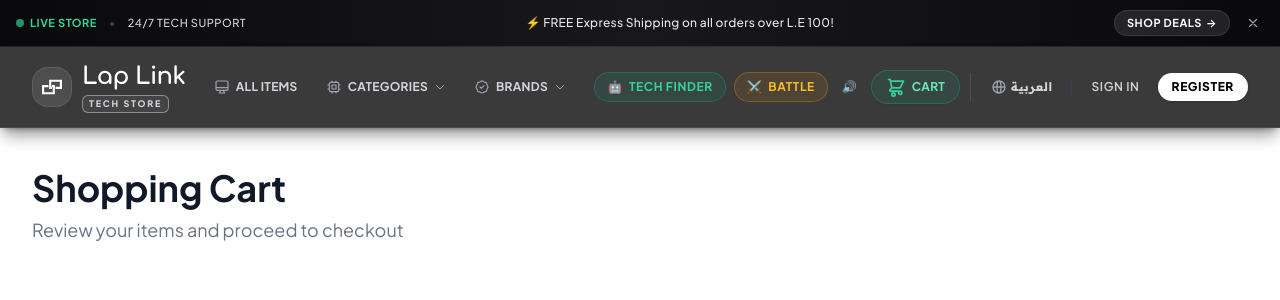
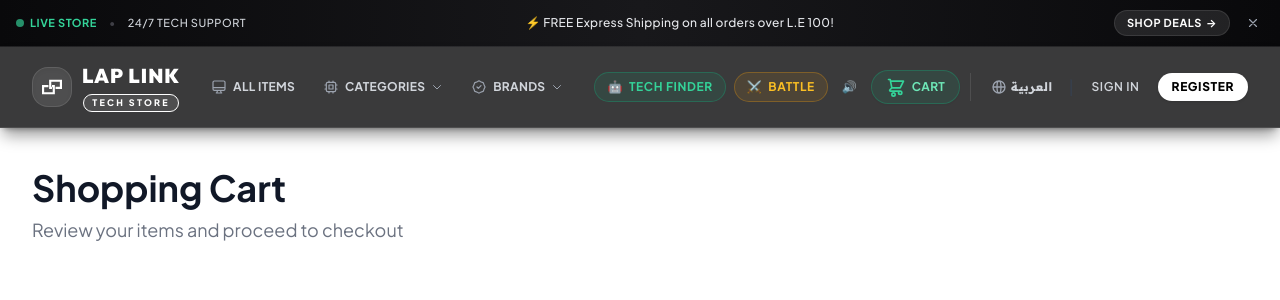
Before and after one commit to OmarAli4/laplink, a Django app: page /en/cart/ in a window 1280 px wide. Shown: the top 300 px of the page. Run offline with Django 5.2, Linux system fonts and the light colour scheme; data that the repository does not hold is empty; parts of the project's set-up code (start-up, migrations or seed data) failed here and were passed over; some libraries are stand-ins or nearby versions.

Commit message:
Center bright white TECH STORE slogan badge and style LAP LINK in modern uppercase bold typography

```diff
--- a/shop/templates/shop/partials/navbar.html
+++ b/shop/templates/shop/partials/navbar.html
@@ -14,11 +14,11 @@
                             <path d="M 70 60 L 60 60 L 60 20 L 120 20 L 120 60 L 90 60" />
                         </svg>
                     </div>
-                    <div class="flex flex-col items-start shrink-0 justify-center leading-tight gap-0.5">
-                        <span class="font-cute text-white text-xl sm:text-2xl font-black tracking-tight group-hover:opacity-90 transition-opacity shrink-0">
-                            Lap Link
+                    <div class="flex flex-col items-center justify-center shrink-0 leading-tight gap-1">
+                        <span class="font-display text-white text-lg sm:text-xl font-black tracking-wider uppercase group-hover:opacity-90 transition-opacity shrink-0">
+                            LAP LINK
                         </span>
-                        <span class="inline-flex items-center px-1.5 py-0.5 text-[8px] sm:text-[9px] font-extrabold uppercase tracking-[0.2em] text-gray-300 border border-white/40 rounded-md bg-white/5 whitespace-nowrap shrink-0">
+                        <span class="inline-flex items-center justify-center px-2 py-0.5 text-[8px] sm:text-[9px] font-extrabold uppercase tracking-[0.25em] text-white border border-white rounded-full bg-white/10 whitespace-nowrap shrink-0">
                             TECH STORE
                         </span>
                     </div>
```
